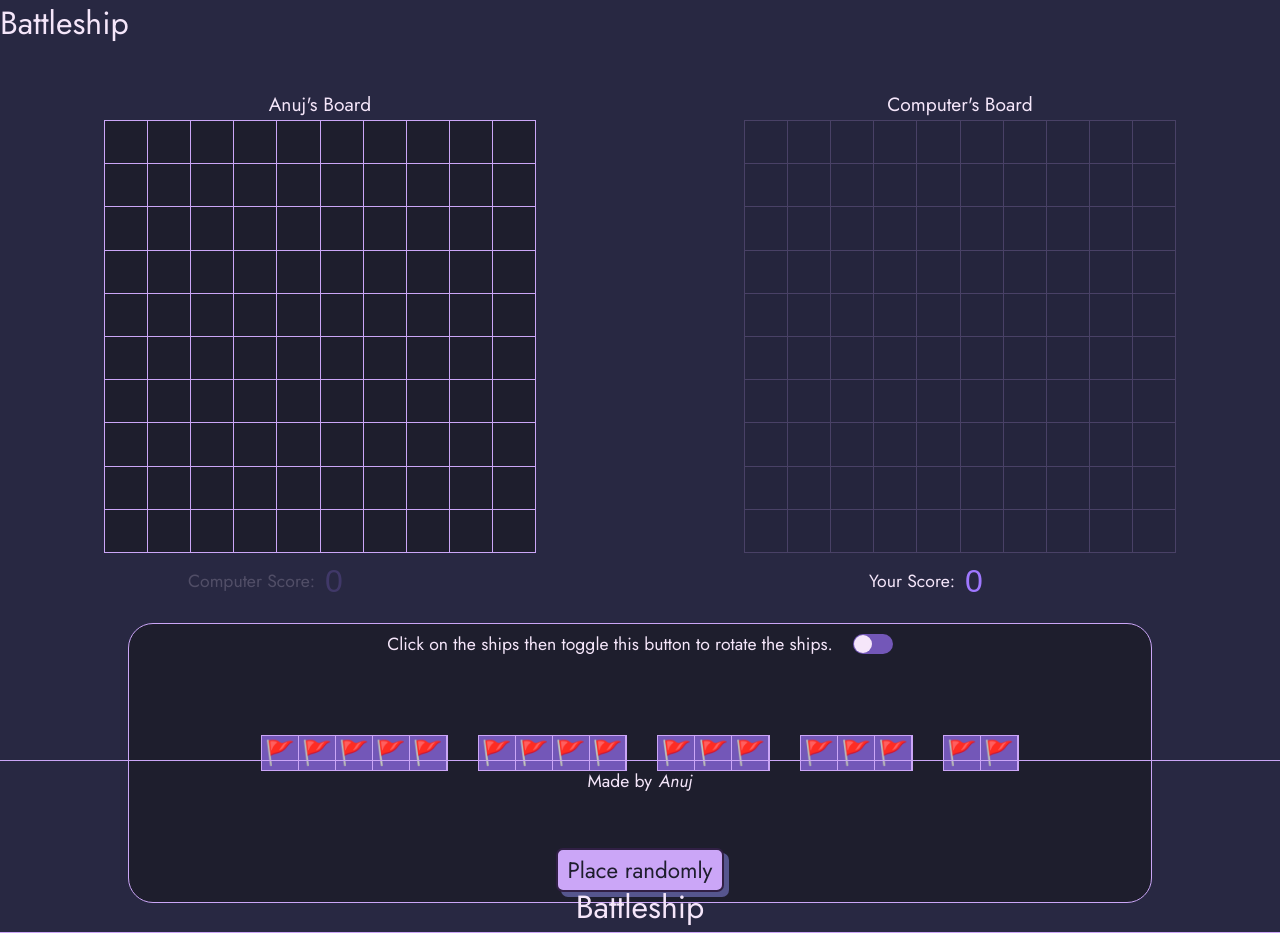
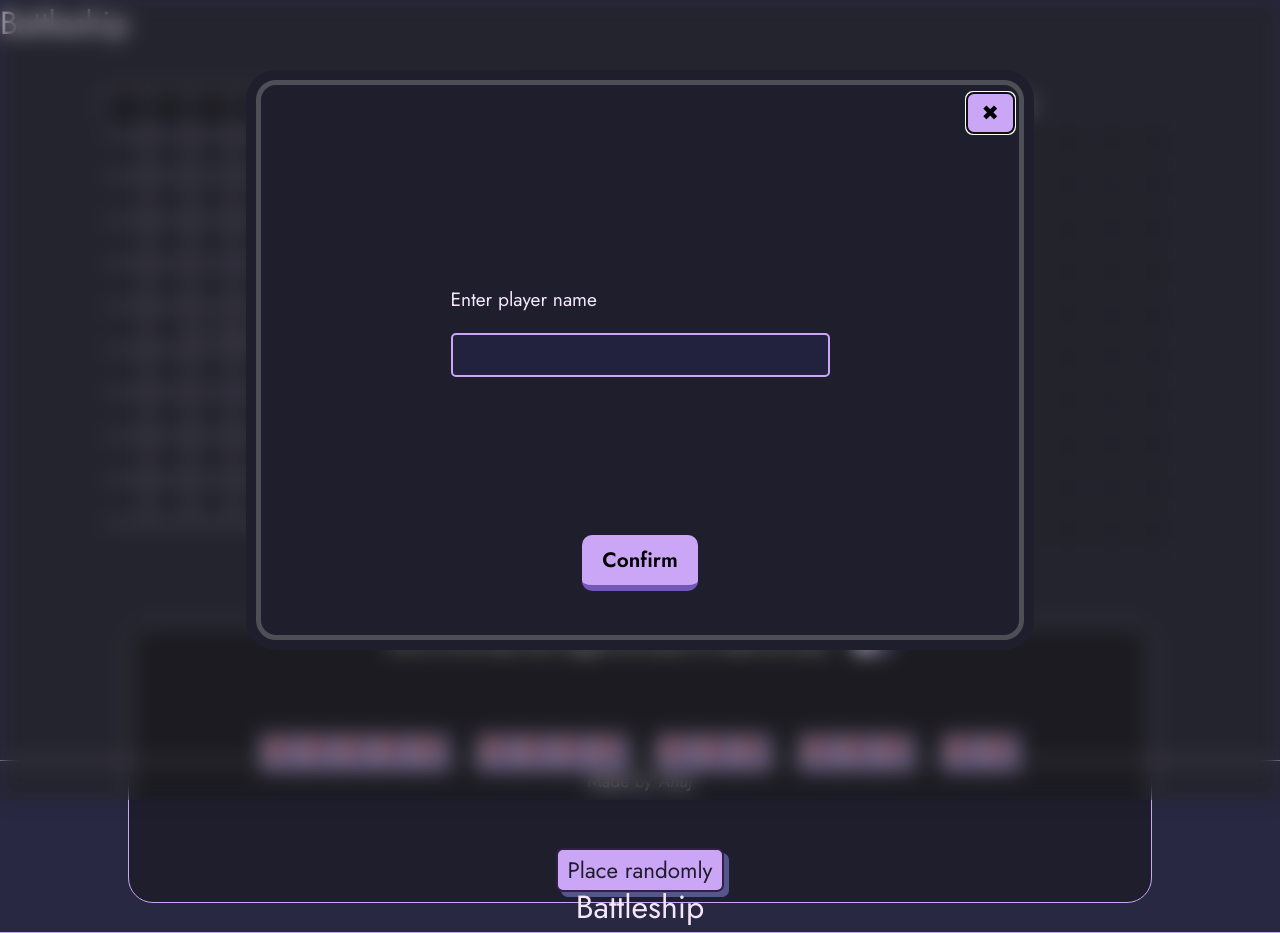
Before and after one commit to anujbalak/battleship, a website built with webpack: page docs/index.html in a window 1280 px wide. Shown: the top 933 px of the page. Built offline with nearby package versions, Linux system fonts and the light colour scheme; a web font is replaced by a local one.

Commit message:
Add dialog box to enter player player
- Add player name manually
- If player does not provide name set to player

```diff
--- a/src/app/playerGui.mjs
+++ b/src/app/playerGui.mjs
@@ -1,24 +1,13 @@
 import { Player } from "../module/player.mjs";
 import { computerRun } from "./computerInput.mjs";
+import { playerNameInput } from "./playerNameInput.mjs";
 
 let realPlayer = new Player();
 function playerGui() {
+    playerNameInput(realPlayer)
     realPlayer.type = 'real';
-    realPlayer.name = 'Anuj'
     let playerLobby = document.createElement('div');
     playerLobby.classList.add('player-lobby');
-
-    function renderPlayerName() {
-        let playerNameContainer = document.createElement('div');
-        let playerName = document.createElement("p");
-        playerNameContainer.classList.add("player-name-container", "flex-container");
-        playerName.classList.add('player-name');
-        playerName.innerText = `${realPlayer.name}'s Board`
-
-        playerNameContainer.appendChild(playerName);
-        return playerNameContainer;
-    }
-
 
     function renderPlayerBoard(squares) {
         let playerBoard = document.createElement('div');
@@ -36,11 +25,9 @@ function playerGui() {
         return playerBoard;
     }
 
-    let playerName = renderPlayerName();
     realPlayer.setBoard()
     let playerBoard = renderPlayerBoard(realPlayer.gameboard.board)
 
-    playerLobby.appendChild(playerName);
     playerLobby.appendChild(playerBoard);
 
     const MAIN_AREA = document.querySelector('main');
@@ -50,6 +37,17 @@ function playerGui() {
     // renderShips(realPlayer.gameboard.ships)
     // console.log(realPlayer.gameboard.ships)
 
+}
+
+export function renderPlayerName(name) {
+    let playerNameContainer = document.createElement('div');
+    let playerName = document.createElement("p");
+    playerNameContainer.classList.add("player-name-container", "flex-container");
+    playerName.classList.add('player-name');
+    playerName.innerText = `${name}'s Board`
+    playerNameContainer.appendChild(playerName);
+    const playerLobby = document.querySelector('main div.player-lobby')
+    playerLobby.appendChild(playerNameContainer)
 }
 
 export function renderShips() {
--- /dev/null
+++ b/src/app/playerNameInput.mjs
@@ -0,0 +1,68 @@
+import { renderPlayerName } from "./playerGui.mjs";
+
+function playerNameInput(player) {
+    dialogGui(player);
+}
+
+function dialogGui(player) {
+    const dialog = document.createElement('dialog');
+    const dialogBody = document.createElement('div');
+    const closeButton = document.createElement('button');
+    const playerNameInputLabel = document.createElement('label');
+    const playerNameInput = document.createElement('input');
+    const confirmButton = document.createElement('button');
+
+    dialog.className = 'dialog';
+    dialogBody.className = 'dialog-body'
+    closeButton.className = 'close-dialog-btn';
+    playerNameInputLabel.className = 'player-name-input-label';
+    playerNameInput.className = 'player-name-input';
+    confirmButton.className = 'confirm-name-btn'
+
+    closeButton.autofocus;
+    playerNameInputLabel.innerText = 'Enter player name'
+    closeButton.innerText = '✖'
+    confirmButton.innerText = 'Confirm'
+
+    showDialog(dialog)
+    closeDialog(dialog, closeButton, player);
+    dialog.appendChild(dialogBody)
+    dialogBody.appendChild(closeButton);
+    dialogBody.appendChild(playerNameInputLabel)
+    playerNameInputLabel.appendChild(playerNameInput)
+    dialogBody.appendChild(confirmButton)
+    document.body.appendChild(dialog);
+    getName(player, playerNameInput, confirmButton, dialog)
+}
+
+function showDialog(dialog) {
+    window.onload = function() {
+        dialog.showModal()
+    }
+}
+
+function closeDialog(dialog, btn, player) {
+    btn.addEventListener('click', () => {
+        dialog.close();
+        setPlayerName('', player)
+    })
+}
+
+function getName(player, input, confirmBtn, dialog) {
+    let name = ''
+    confirmBtn.addEventListener('click', () => {
+        name = input.value;
+        dialog.close();
+        setPlayerName(name, player)
+    })
+}
+
+function setPlayerName(name, player) {
+    if (name === '' || name.length === 0 || name === null || name === undefined) {
+        name = 'Player'
+    }
+    player.name = name;
+    renderPlayerName(name)
+}
+
+export { playerNameInput }
--- a/src/styles/style.css
+++ b/src/styles/style.css
@@ -43,6 +43,7 @@
     --score-increase: 125, 255, 199;
     --score-decrease: 255, 125, 125;
     --score-bonus: 255, 198, 125;
+    --accent-hover-color: 185, 150, 225;
 }
 
 body {
@@ -105,6 +106,7 @@ main div.player-lobby{
 }
 main div div.player-name-container {
     justify-content: center;
+    grid-row: 1 / 2;
 }
 
 main div div.player-name-container p.player-name {
@@ -233,38 +235,101 @@ footer.footer {
 }
 
 /* ---------------dialogs------------- */
-dialog#winnerDialog {
+dialog.dialog {
     position: absolute;
-    border: none;
-    height: 40%;
+    height: 70%;
     width: 60%;
-    align-content: center;
-    justify-content: center;
     transform: translate(-50%, -50%);
     top: 45%;
     left: 50%;
     background-color: rgb(var(--dark-color));
+    border-radius: 20px;
 }
 
-dialog#winnerDialog:focus {
+
+dialog.dialog:focus {
     outline: none;
 }
 
-dialog#winnerDialog {
-    display: none;
-    grid-template-rows: 2fr 1fr 1fr;
-    justify-content: center;
+dialog.dialog div.dialog-body {
+    display: grid;
+    grid-template-rows: 50px 1fr 100px;
+    height: 100%;
     align-items: center;
     font-family: "Jost", sans-serif;
-    font-size: 1.4rem;
+    font-size: 1.2rem;
     color: rgb(var(--text-color));
-    border-radius: 20px;
+
+
+}
+dialog.dialog {
+    border: 5px solid rgb(78, 78, 87);
+    box-shadow: 0 0 0px 10px rgb(var(--dark-color));
 }
 
-dialog#winnerDialog::backdrop {
+dialog.dialog::backdrop {
     backdrop-filter: grayscale(60%);
     filter: blur(10px);
 }
+
+
+
+dialog.dialog label.player-name-input-label {
+    width: 50%;
+    justify-self: center;
+    display: flex;
+    gap: 20px;
+    flex-direction: column;
+}
+
+dialog.dialog input.player-name-input {
+    border: solid 2px rgb(var(--accent-color));
+    font-size: 1.3rem;
+    cursor: text;
+    padding: 5px;
+    border-radius: 5px;
+    font-family: "Jost", sans-serif;
+    background-color: rgb(34, 34, 62);
+}
+
+dialog.dialog button.confirm-name-btn,dialog.dialog button.close-dialog-btn  {
+    justify-self: center;
+    font-size: 1.3rem;
+    padding: 5px 15px;
+    border: none;
+    font-weight: 600;
+    border-radius: 10px;
+    font-family: "Jost", sans-serif;
+    background-color: rgb(var(--accent-color));
+    border-bottom: 6px solid rgb(var(--ship--color));
+}
+
+dialog.dialog button.confirm-name-btn {
+    align-self: first baseline;
+    padding: 10px 20px;
+}
+
+dialog.dialog button.close-dialog-btn {
+    justify-self: end;
+    font-weight: normal;
+    border-radius: 7px;
+    display: block;
+    margin: 5px 5px 0 0;
+}
+
+
+dialog.dialog button.confirm-name-btn:hover, dialog.dialog button.close-dialog-btn:hover {
+    background-color: rgb(var(--accent-hover-color));
+}
+
+
+
+dialog.dialog button.confirm-name-btn:focus, dialog.dialog button.close-dialog-btn:focus {
+    border: none;
+}
+
+
+/* ---------------------------------- */
 
 div.ship-menu-container div.winner-container, div#log-container div.failure-container {
     transition: all ease-in 0.2s;
```
